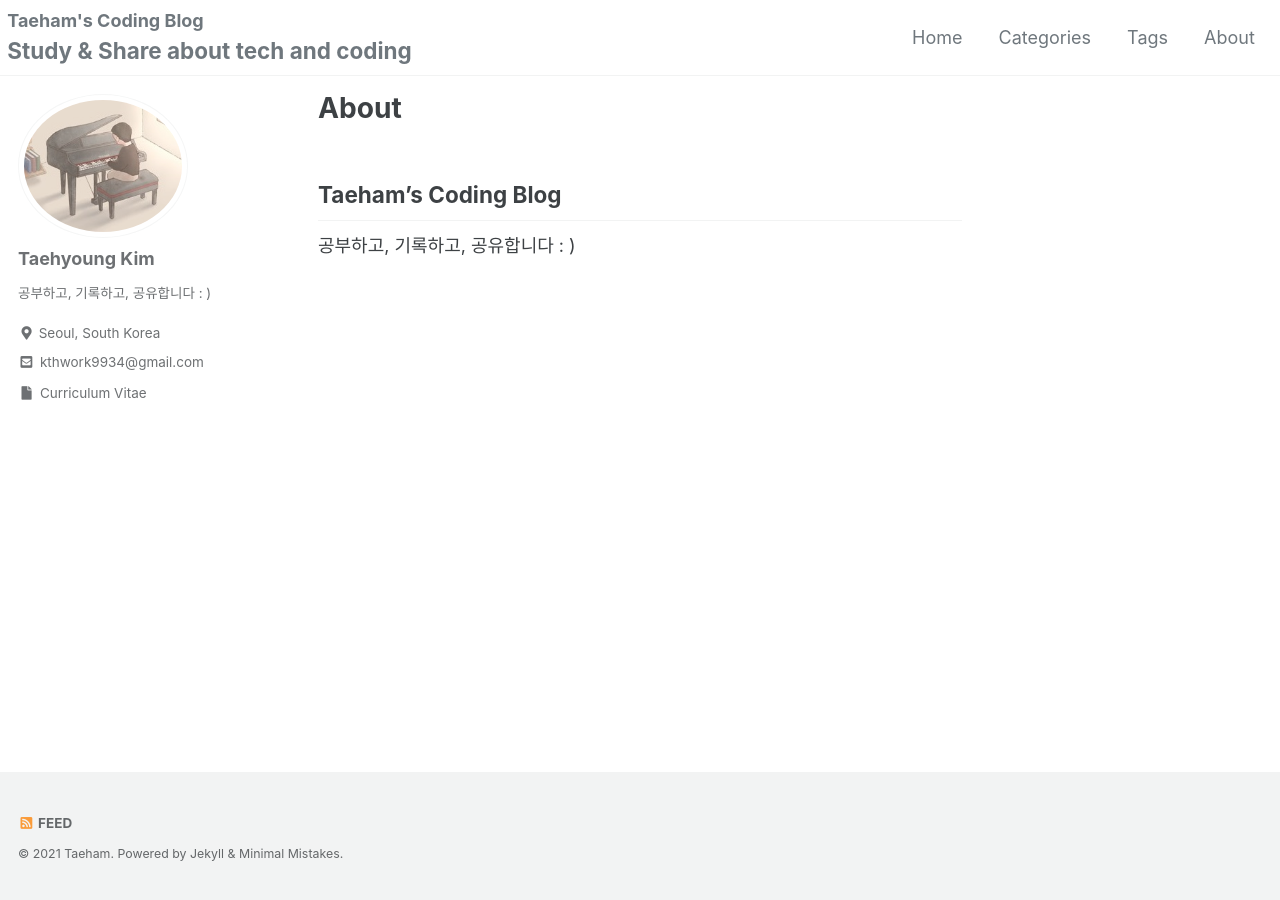
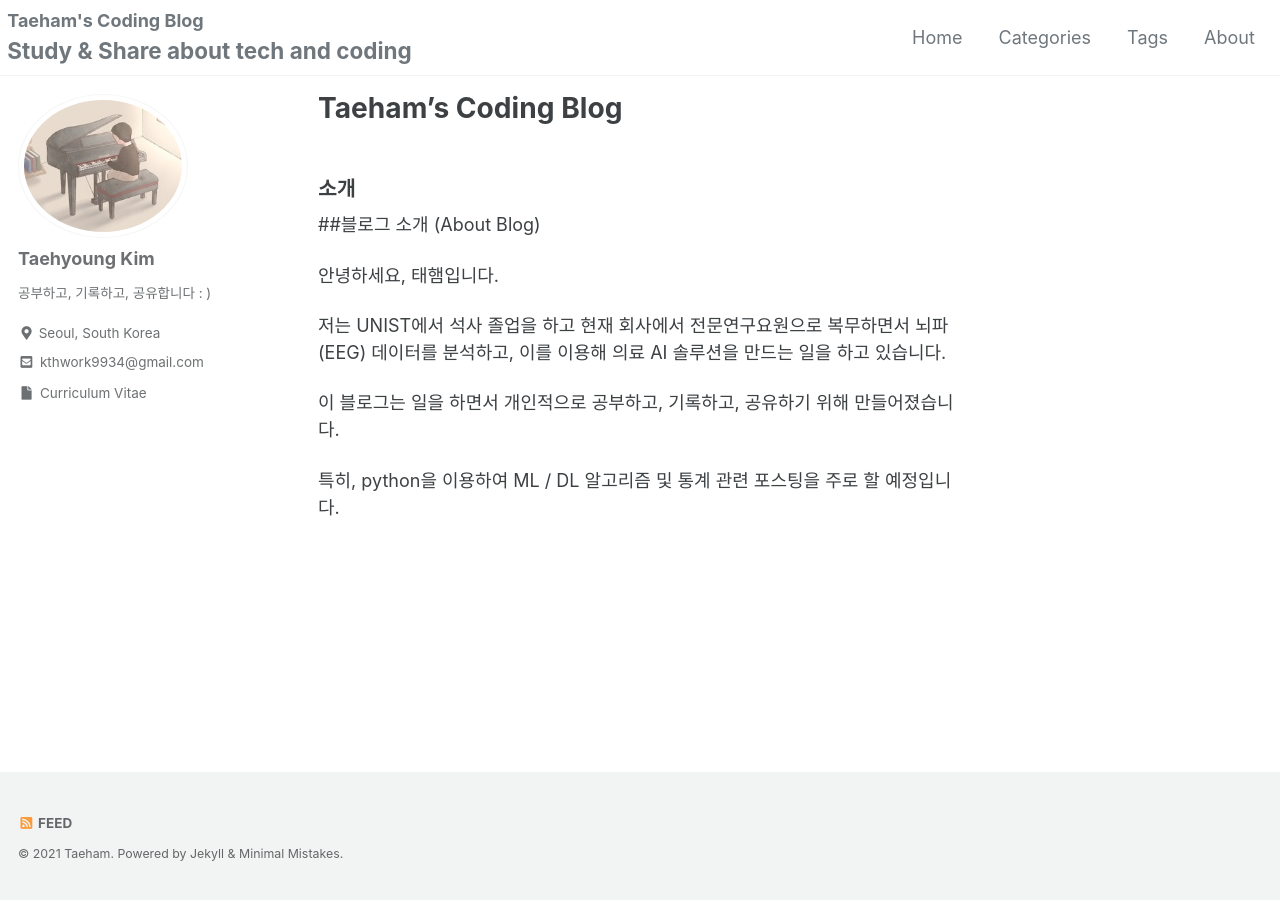
Before and after one commit to kthworks/kthworks.github.io, a Jekyll site: the page built from _pages/About.md, in a window 1280 px wide. Built offline with Jekyll 4.4.1, drawn with Linux system fonts in a browser that asks for light colours; cached includes are drawn as plain includes.

Commit message:
Update About.md

```diff
--- a/_pages/About.md
+++ b/_pages/About.md
@@ -1,10 +1,19 @@
 ---
-title: "About"
+title: "Taeham's Coding Blog"
 permalink: /about/
 layout: single
 author_profile: true
+typora-root-url: ../
 ---
 
-## Taeham's Coding Blog
+### 소개
 
-공부하고, 기록하고, 공유합니다 : )
+##블로그 소개 (About Blog)
+
+안녕하세요, 태햄입니다.
+
+저는 UNIST에서 석사 졸업을 하고 현재 회사에서 전문연구요원으로 복무하면서 뇌파(EEG) 데이터를 분석하고, 이를 이용해 의료 AI 솔루션을 만드는 일을 하고 있습니다.
+
+이 블로그는 일을 하면서 개인적으로 공부하고, 기록하고, 공유하기 위해 만들어졌습니다.
+
+특히, python을 이용하여 ML / DL 알고리즘 및 통계 관련 포스팅을 주로 할 예정입니다.
```
